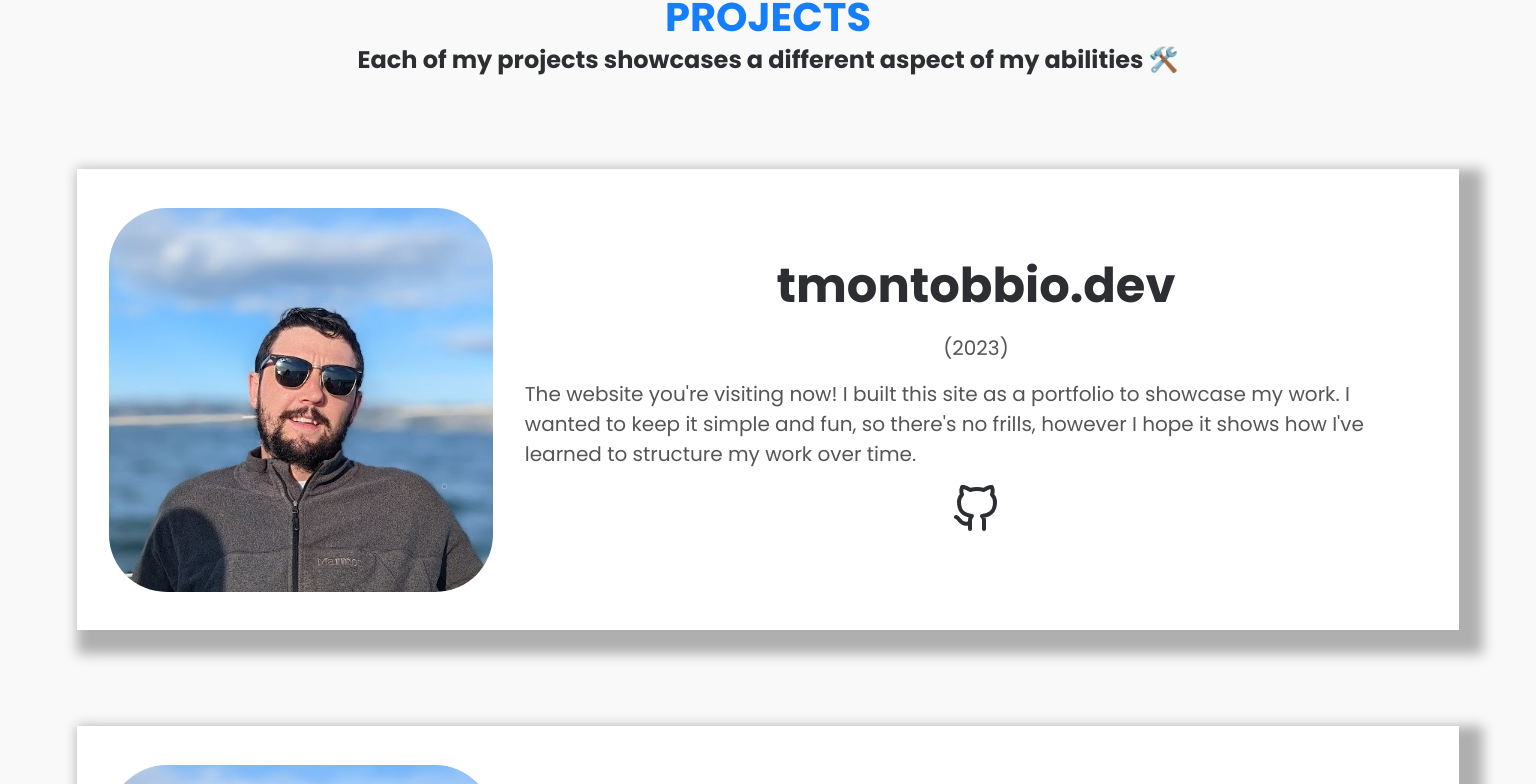
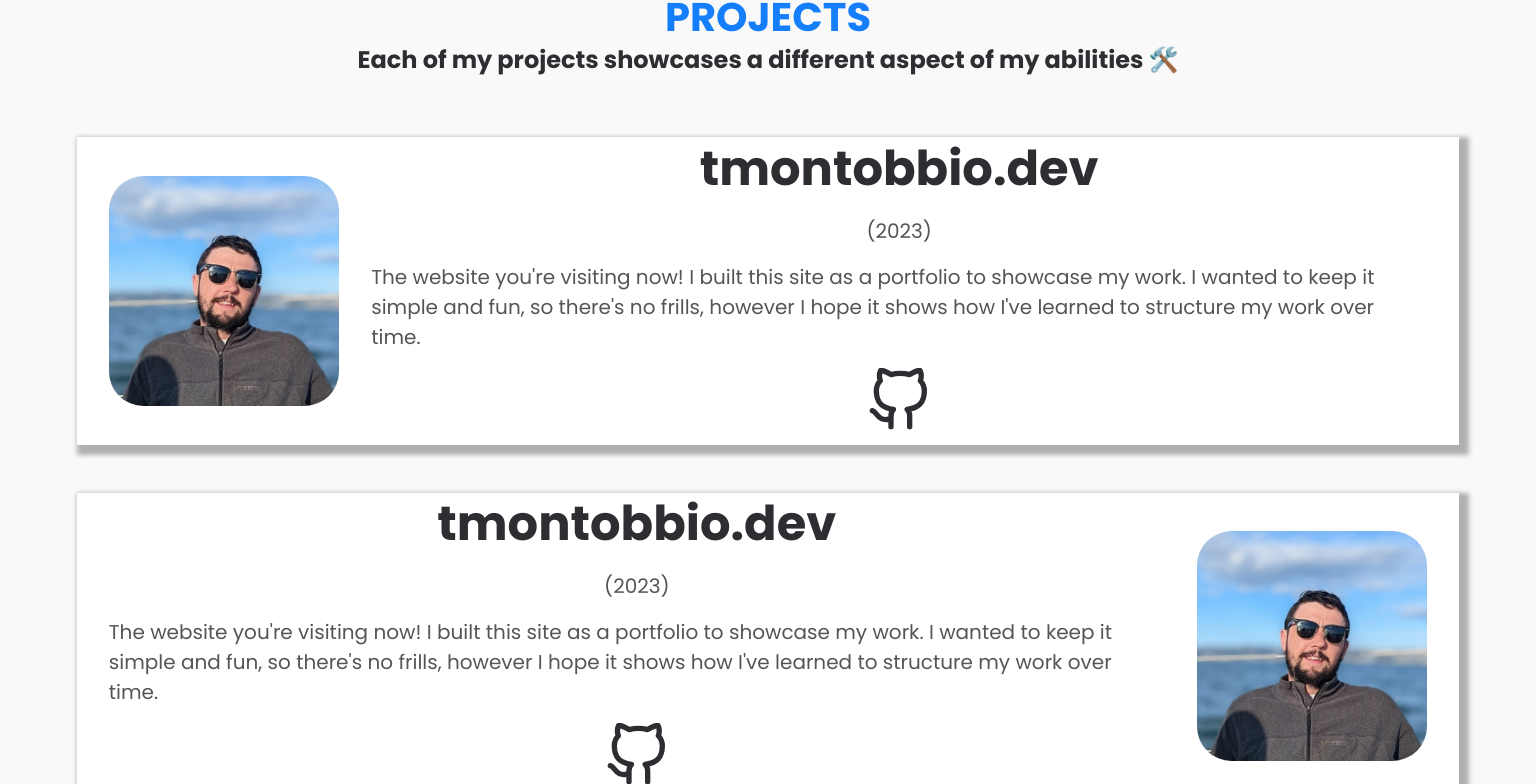
Before and after one commit to tmontobbio/tmontobbio-dev-v3, a React (Vite) app: page / in a window 1536 px wide. Shown: the part 1896-2680 px from the top of the page. Built offline with nearby package versions, Linux system fonts and the light colour scheme.

Commit message:
contact css

```diff
--- a/src/App.css
+++ b/src/App.css
@@ -492,14 +492,19 @@ font-size: 1.5em;
 }
 
 .project {
-  flex-direction: row !important;
+  flex-direction: row ;
   width: 90vw;
-  height:30vw;
+  height:20vw;
   gap: 2em;
   padding: 2em;
-  margin-top: 3em;
-  margin-bottom: 3em;
-  box-shadow: .75em .75em .75em .75em rgb(175, 175, 175);
+  margin-top: 1em;
+  margin-bottom: 2em;
+  box-shadow: .3em .3em .3em .3em rgb(175, 175, 175);
+}
+
+.odd{
+  flex-direction: row-reverse;
+  text-align: left;
 }
 
 .project-img {
@@ -507,12 +512,42 @@ font-size: 1.5em;
   background-size: contain;
   background-repeat: no-repeat;
   border-radius: 15%;
-  width: 25vw;
-  height: 25vw;
+  width: 15vw;
+  height: 15vw;
 }
 
 .description{
   gap:1em;
 }
 
+
+/*//////// PROJECTS ///////////*/
+
+
+#contact {
+  padding: 3em 0em 3em 0em;
 }
+
+#contact-title h3 {
+  padding-left: 0em
+}
+
+#contact-title h4 {
+  padding: 0em;
+  margin:0;
+}
+
+.icon-box {
+  min-width: 40vw;
+}
+
+.icon-box p {
+  font-size: 1.2em;
+}
+
+.icon {
+  width: 4em;
+  height: 4em;
+}
+
+}
--- a/src/projects/Projects.jsx
+++ b/src/projects/Projects.jsx
@@ -42,7 +42,7 @@ export default function Projects() {
                 </div>
             </div>
 
-            <div className="project">
+            <div className="project odd">
                 <a href="https://tmontobbio.dev/" target="_blank" rel="noreferrer">
                     <div className='project-img' alt="montobbio design thumbnail" />
                 </a>
@@ -70,6 +70,20 @@ export default function Projects() {
                 </div>
             </div>
 
+            <div className="project odd">
+                <a href="https://tmontobbio.dev/" target="_blank" rel="noreferrer">
+                    <div className='project-img' alt="montobbio design thumbnail" />
+                </a>
+                <div className="description">
+                    <h5>tmontobbio.dev</h5>
+                    <p>(2023)</p>
+                    <p>The website you&apos;re visiting now! I built this site as a portfolio to showcase my work.  I wanted to keep it simple and fun, so there&apos;s no frills, however I hope it shows how I&apos;ve learned to structure my work over time.</p>
+                    <a href="https://github.com/tmontobbio" target="_blank" rel="noreferrer">
+                        <FiGithub className="icon" />
+                    </a>
+                </div>
+            </div>
+
         </div>
     )
 }
```
